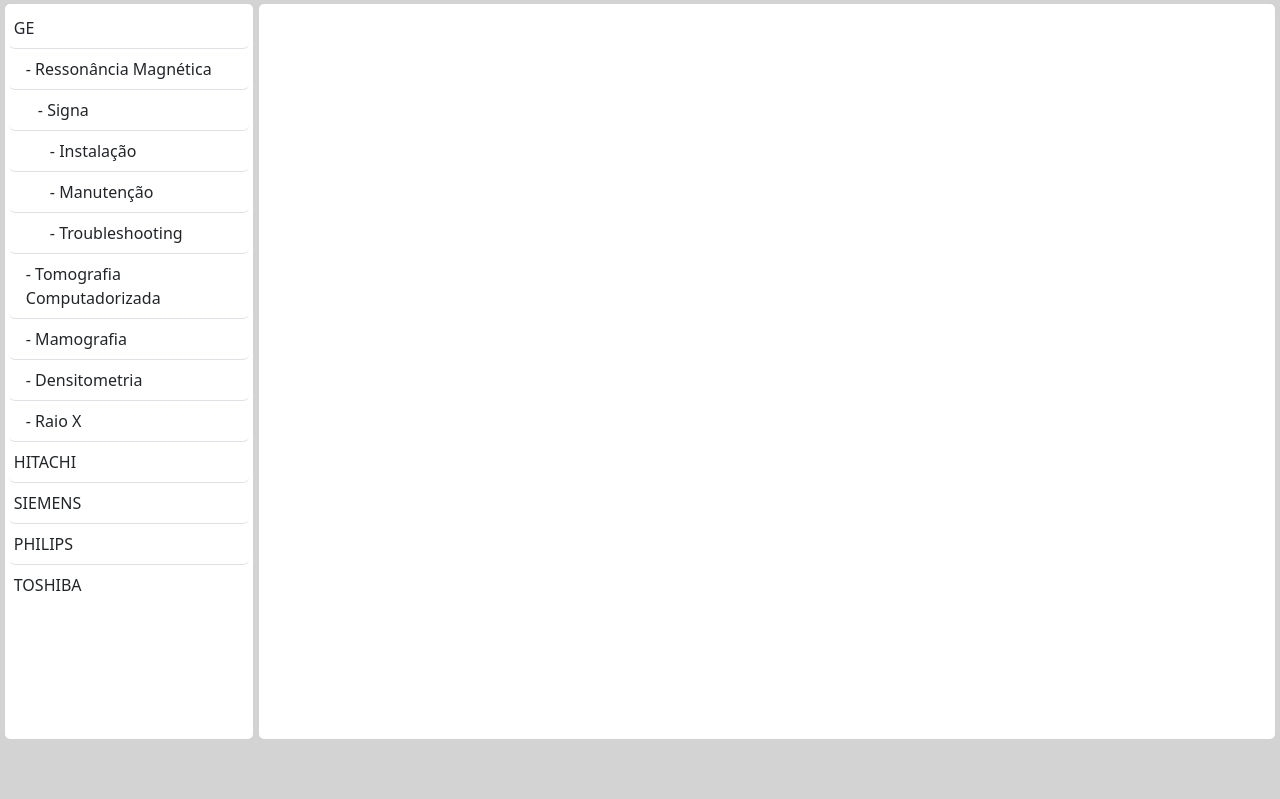
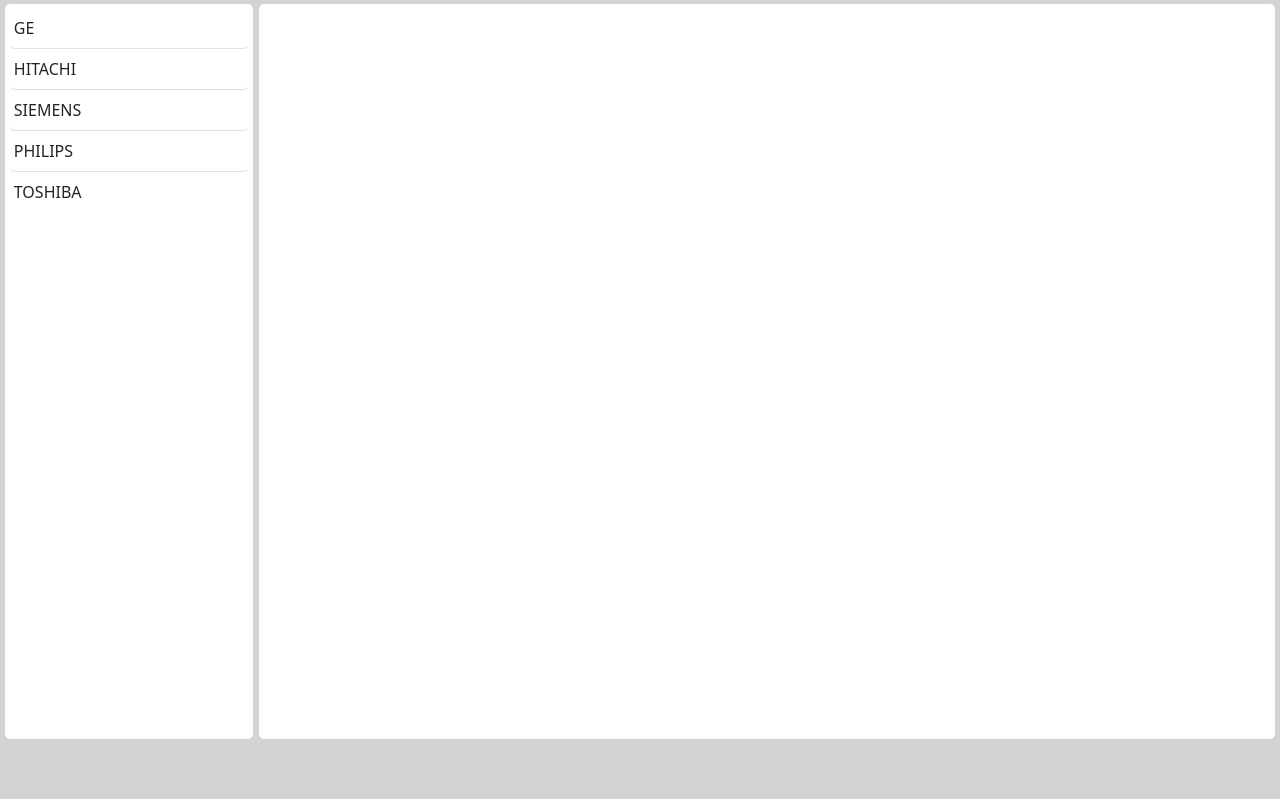
Before and after one commit to ramon-o-ferreira/agenda-v3, a Flask app: page /manuals in a window 1280 px wide. Shown: the part 56-855 px from the top of the page. Run offline with Flask 3, Linux system fonts and the light colour scheme; a user stored in the database is signed in; tables that the repository leaves empty hold one stand-in row (values such as "Sample post"); some libraries are stand-ins or nearby versions.

Commit message:
Atualização

```diff
--- a/agenda/static/main.css
+++ b/agenda/static/main.css
@@ -271,7 +271,7 @@
   padding: 10px 12px;
 }
 
-.content .item {
+.menu-content .item {
   width: 100%;
   height: 50px;
   list-style: none;
@@ -285,23 +285,23 @@
   cursor: pointer;
 }
 
-.content .item:hover {
+.menu-content .item:hover {
   background: #f2f2f2;
 }
 
-.content .item span {
+.menu-content .item span {
   margin-left: 8px;
   font-size: 19px;
 }
 
-.content .setting {
+.menu-content .setting {
   display: flex;
   margin-top: -17px;
   padding: 5px 12px;
   border-top: 1px solid #cccccc;
 }
 
-.content .share {
+.menu-content .share {
   position: relative;
   justify-content: space-between;
 }
--- a/agenda/templates/blueprints/technical_manuals_blueprint.html
+++ b/agenda/templates/blueprints/technical_manuals_blueprint.html
@@ -1,6 +1,6 @@
 <!-- Right Click Menu -->
 <div class="context-menu">
-    <div class="content">
+    <div class="menu-content">
         <ul class="menu">
             <li class="item">
                 <span>Adicionar</span>
@@ -42,19 +42,19 @@
                 <div class="card-body p-0 m-1 overflow-auto">
                     <div id="options_group" class="list-group list-group-flush">
                         <button type="button" class="list-group-item list-group-item-action rounded" id="1_0_0_0" style="padding-left: 2%;" onclick="update_options(this)">GE</button>
-                        <button type="button" class="list-group-item list-group-item-action rounded" id="1_1_0_0" style="padding-left: 7%;" onclick="update_options(this)">- Ressonância Magnética</button>
-                        <button type="button" class="list-group-item list-group-item-action rounded" id="1_1_1_0" style="padding-left: 12%;" onclick="update_options(this)">- Signa</button>
-                        <button type="button" class="list-group-item list-group-item-action rounded" id="1_1_0" style="padding-left: 17%;" onclick="update_options(this)">- Instalação</button>
-                        <button type="button" class="list-group-item list-group-item-action rounded" id="1_1_0" style="padding-left: 17%;" onclick="update_options(this)">- Manutenção</button>
-                        <button type="button" class="list-group-item list-group-item-action rounded" id="1_1_0" style="padding-left: 17%;" onclick="update_options(this)">- Troubleshooting</button>
-                        <button type="button" class="list-group-item list-group-item-action rounded" id="1_2_0" style="padding-left: 7%;" onclick="update_options(this)">- Tomografia Computadorizada</button>
-                        <button type="button" class="list-group-item list-group-item-action rounded" id="1_3_0" style="padding-left: 7%;" onclick="update_options(this)">- Mamografia</button>
-                        <button type="button" class="list-group-item list-group-item-action rounded" id="1_4_0" style="padding-left: 7%;" onclick="update_options(this)">- Densitometria</button>
-                        <button type="button" class="list-group-item list-group-item-action rounded" id="1_5_0" style="padding-left: 7%;" onclick="update_options(this)">- Raio X</button>
-                        <button type="button" class="list-group-item list-group-item-action rounded" id="2_0_0" style="padding-left: 2%;" onclick="update_options(this)">HITACHI</button>
-                        <button type="button" class="list-group-item list-group-item-action rounded" id="3_0_0" style="padding-left: 2%;" onclick="update_options(this)">SIEMENS</button>
-                        <button type="button" class="list-group-item list-group-item-action rounded" id="4_0_0" style="padding-left: 2%;" onclick="update_options(this)">PHILIPS</button>
-                        <button type="button" class="list-group-item list-group-item-action rounded" id="5_0_0" style="padding-left: 2%;" onclick="update_options(this)">TOSHIBA</button>
+                        <button type="button" class="list-group-item list-group-item-action rounded" id="1_1_0_0" style="padding-left: 7%;" onclick="update_options(this)" hidden>- Ressonância Magnética</button>
+                        <button type="button" class="list-group-item list-group-item-action rounded" id="1_1_1_0" style="padding-left: 12%;" onclick="update_options(this)" hidden>- Signa</button>
+                        <button type="button" class="list-group-item list-group-item-action rounded" id="1_1_1_1" style="padding-left: 17%;" onclick="update_options(this)" hidden>- Instalação</button>
+                        <button type="button" class="list-group-item list-group-item-action rounded" id="1_1_1_2" style="padding-left: 17%;" onclick="update_options(this)" hidden>- Manutenção</button>
+                        <button type="button" class="list-group-item list-group-item-action rounded" id="1_1_1_3" style="padding-left: 17%;" onclick="update_options(this)" hidden>- Troubleshooting</button>
+                        <button type="button" class="list-group-item list-group-item-action rounded" id="1_2_0_0" style="padding-left: 7%;" onclick="update_options(this)" hidden>- Tomografia Computadorizada</button>
+                        <button type="button" class="list-group-item list-group-item-action rounded" id="1_3_0_0" style="padding-left: 7%;" onclick="update_options(this)" hidden>- Mamografia</button>
+                        <button type="button" class="list-group-item list-group-item-action rounded" id="1_4_0_0" style="padding-left: 7%;" onclick="update_options(this)" hidden>- Densitometria</button>
+                        <button type="button" class="list-group-item list-group-item-action rounded" id="1_5_0_0" style="padding-left: 7%;" onclick="update_options(this)" hidden>- Raio X</button>
+                        <button type="button" class="list-group-item list-group-item-action rounded" id="2_0_0_0" style="padding-left: 2%;" onclick="update_options(this)">HITACHI</button>
+                        <button type="button" class="list-group-item list-group-item-action rounded" id="3_0_0_0" style="padding-left: 2%;" onclick="update_options(this)">SIEMENS</button>
+                        <button type="button" class="list-group-item list-group-item-action rounded" id="4_0_0_0" style="padding-left: 2%;" onclick="update_options(this)">PHILIPS</button>
+                        <button type="button" class="list-group-item list-group-item-action rounded" id="5_0_0_0" style="padding-left: 2%;" onclick="update_options(this)">TOSHIBA</button>
                     </div>
                 </div>
             </div>
@@ -62,6 +62,7 @@
         <div class="right-div pb-2 px-0 m-0 h-100" style="width: 80%;">
             <div id="content_section" class="card p-0 my-1 h-100">
                 <div class="card-body w-100 h-100 overflow-auto">
+                    <div id="card-text"></div>
                     <!-- <img id="whatsapp_image" src="https://upload.wikimedia.org/wikipedia/commons/thumb/6/6b/WhatsApp.svg/768px-WhatsApp.svg.png?20220228223904" alt="QR Code" style="height: 1000px;"> -->
                 </div>
             </div>
```
Also changed, not shown: agenda/static/technical_manuals.js (+45 -4 lines).
